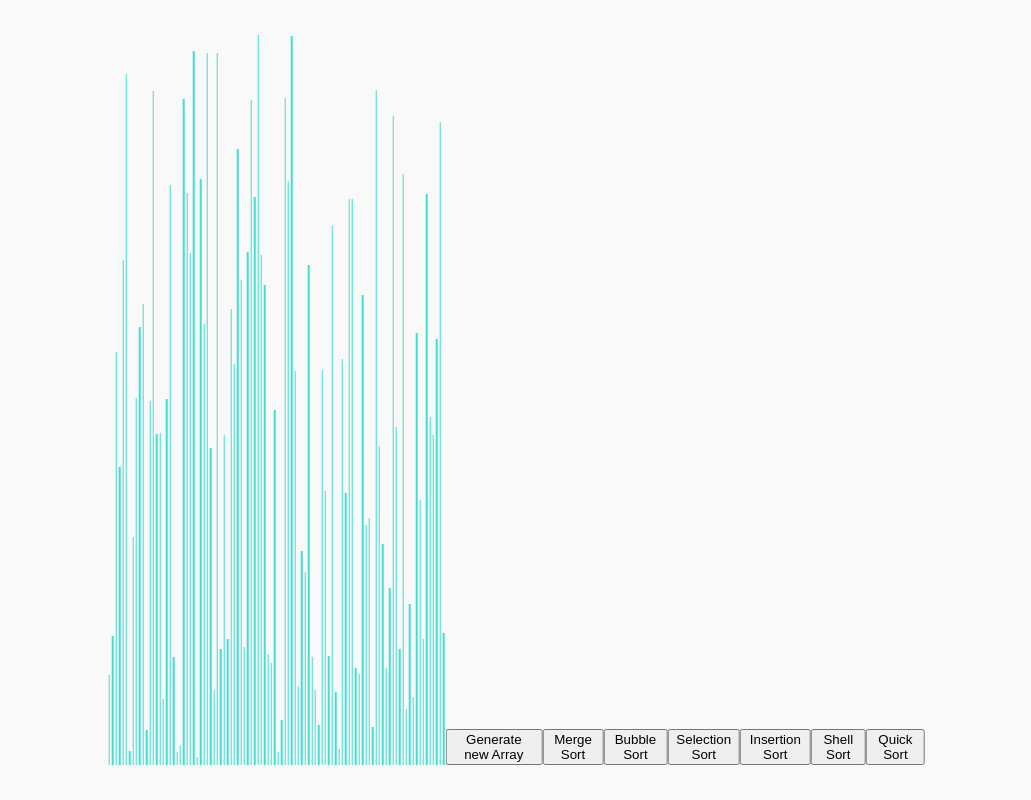
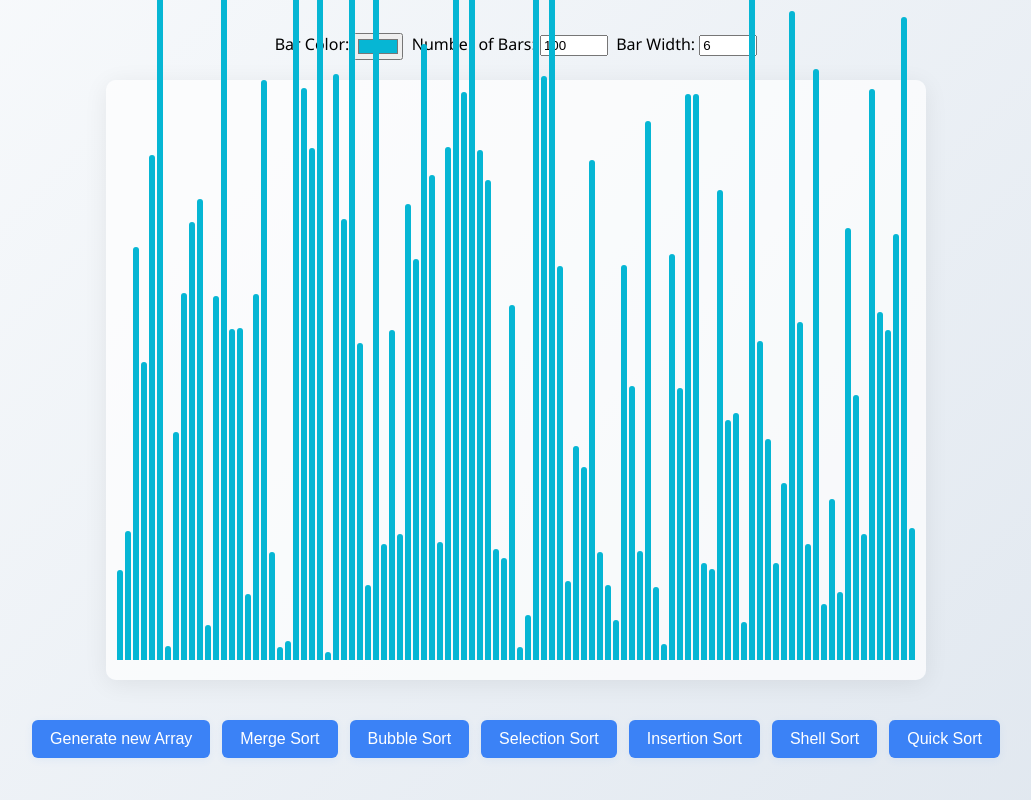
Before and after one commit to droho91/DSA-Visualization, a React (Create React App) app: page / in a window 1280 px wide. Shown: the whole page, without its empty margins (124-1155 px from the left). Built offline with nearby package versions, Linux system fonts and the light colour scheme.

Commit message:
update UI

```diff
--- a/src/SortingVisualizer/SortingVisualizer.css
+++ b/src/SortingVisualizer/SortingVisualizer.css
@@ -1,21 +1,70 @@
 body {
   margin: 0;
-    height: 100vh;
-    position: relative;
-    background-color: #f9f9f9;
+  min-height: 100vh;
+  background: linear-gradient(135deg, #f8fafc 0%, #e0e7ef 100%);
+  font-family: 'Segoe UI', Arial, sans-serif;
 }
 
 .array-container {
-    position: absolute;
-    top: 50%;
-    left: 50%;
-    transform: translate(-50%, -50%);
+  display: flex;
+  flex-direction: column;
+  align-items: center;
+  justify-content: center;
+  min-height: 100vh;
+}
+
+.visualizer-bars {
   display: flex;
   align-items: flex-end;
+  height: 70vh;
+  margin-bottom: 40px;
+  border-radius: 10px;
+  background: rgba(255,255,255,0.7);
+  box-shadow: 0 4px 24px rgba(0,0,0,0.07);
+  padding: 20px 10px;
 }
 
 .array-bar {
-    width: 2px;
-    background-color: pink;
+  width: 6px;
   margin: 0 1px;
+  border-radius: 3px 3px 0 0;
+  transition: height 0.2s, background 0.2s;
 }
+
+button {
+  margin: 0 6px 10px 6px;
+  padding: 10px 18px;
+  border: none;
+  border-radius: 6px;
+  background: #3b82f6;
+  color: #fff;
+  font-weight: 500;
+  font-size: 1rem;
+  cursor: pointer;
+  box-shadow: 0 2px 8px rgba(59,130,246,0.07);
+  transition: background 0.2s, transform 0.1s;
+}
+
+button:hover, button:focus {
+  background: #2563eb;
+  transform: translateY(-2px) scale(1.04);
+}
+
+button:active {
+  background: #1d4ed8;
+}
+
+@media (max-width: 700px) {
+  .visualizer-bars {
+    height: 40vh;
+    padding: 10px 2px;
+  }
+  .array-bar {
+    width: 3px;
+    margin: 0 0.5px;
+  }
+  button {
+    padding: 8px 10px;
+    font-size: 0.9rem;
+  }
+}
--- a/src/SortingVisualizer/SortingVisualizer.jsx
+++ b/src/SortingVisualizer/SortingVisualizer.jsx
@@ -1,4 +1,3 @@
-
 import React from 'react';
 import './SortingVisualizer.css';
 import {
@@ -9,16 +8,20 @@ import {
   getShellSortAnimation,
   getQuickSortAnimation,
 } from '../sortingAlgorithms'
+
 const ANIMATION_SPEED_MS = 1;
-const NUMBER_OF_ARRAY_BARS = 100;
-const PRIMARY_COLOR = 'turquoise';
-const SECONDARY_COLOR = 'red';
+const DEFAULT_NUMBER_OF_ARRAY_BARS = 100;
+const DEFAULT_BAR_COLOR = '#06b6d4';
+const DEFAULT_BAR_WIDTH = 6;
 
 export class SortingVisualizer extends React.Component {
   constructor(props) {
     super(props);
     this.state = {
       array: [],
+      numberOfBars: DEFAULT_NUMBER_OF_ARRAY_BARS,
+      barColor: DEFAULT_BAR_COLOR,
+      barWidth: DEFAULT_BAR_WIDTH,
     };
   }
 
@@ -26,13 +29,43 @@ export class SortingVisualizer extends React.Component {
     this.resetArray();
   }
 
+  resetBarColors = () => {
+    const arrayBars = document.getElementsByClassName('array-bar');
+    for (let i = 0; i < arrayBars.length; i++) {
+      arrayBars[i].style.backgroundColor = this.state.barColor;
+    }
+  };
+
   resetArray() {
     const array = [];
-    for (let i = 0; i < NUMBER_OF_ARRAY_BARS; i++) {
+    for (let i = 0; i < this.state.numberOfBars; i++) {
       array.push(randomIntFromInterval(5, 730));
     }
-    this.setState({ array });
+    this.setState({ array }, this.resetBarColors);
   }
+
+ handleBarColorChange = (e) => {
+  this.setState({ barColor: e.target.value }, () => {
+    this.resetBarColors();
+    // Also update any bars that are currently red (from animation)
+    const arrayBars = document.getElementsByClassName('array-bar');
+    for (let i = 0; i < arrayBars.length; i++) {
+      if (arrayBars[i].style.backgroundColor === 'red' || arrayBars[i].style.backgroundColor === 'rgb(255, 0, 0)') {
+        arrayBars[i].style.backgroundColor = e.target.value;
+      }
+    }
+  });
+};
+
+  handleNumberOfBarsChange = (e) => {
+    const value = Number(e.target.value);
+    this.setState({ numberOfBars: value }, () => this.resetArray());
+  };
+
+  handleBarWidthChange = (e) => {
+    const value = Number(e.target.value);
+    this.setState({ barWidth: value });
+  };
 
   runAnimations(animations) {
     const arrayBars = document.getElementsByClassName('array-bar');
@@ -50,7 +83,7 @@ export class SortingVisualizer extends React.Component {
 
         const barOneStyle = arrayBars[barOneIdx].style;
         const barTwoStyle = arrayBars[barTwoIdx].style;
-      const color = i % 3 === 0 ? 'red' : 'turquoise';
+       const color = i % 3 === 0 ? 'red' : document.getElementById('bar-color-picker')?.value || this.state.barColor;
         setTimeout(() => {
           barOneStyle.backgroundColor = color;
           barTwoStyle.backgroundColor = color;
@@ -71,9 +104,11 @@ export class SortingVisualizer extends React.Component {
         }, i * ANIMATION_SPEED_MS);
       }
     }
+    // Reset bar colors after all animations are done
+    setTimeout(() => {
+      this.resetBarColors();
+    }, animations.length * ANIMATION_SPEED_MS + 50);
   }
-
-
 
   mergeSort() {
     const animations = getMergeSortAnimation(this.state.array);
@@ -105,18 +140,60 @@ export class SortingVisualizer extends React.Component {
     this.runAnimations(animations);
   }
 
-
   render() {
-    const { array } = this.state;
+    const { array, barColor, numberOfBars, barWidth } = this.state;
     return (
       <div className="array-container">
+        <div className="controls" style={{ marginBottom: 20 }}>
+          <label>
+            Bar Color:&nbsp;
+          <input
+  id="bar-color-picker"
+  type="color"
+  value={barColor}
+  onChange={this.handleBarColorChange}
+  style={{ verticalAlign: 'middle' }}
+/>
+          </label>
+          &nbsp;&nbsp;
+          <label>
+            Number of Bars:&nbsp;
+            <input
+              type="number"
+              min="10"
+              max="200"
+              value={numberOfBars}
+              onChange={this.handleNumberOfBarsChange}
+              style={{ width: 60 }}
+            />
+          </label>
+          &nbsp;&nbsp;
+          <label>
+            Bar Width:&nbsp;
+            <input
+              type="number"
+              min="2"
+              max="20"
+              value={barWidth}
+              onChange={this.handleBarWidthChange}
+              style={{ width: 50 }}
+            />
+          </label>
+        </div>
+        <div className="visualizer-bars">
           {array.map((value, idx) => (
             <div
               className="array-bar"
               key={idx}
-            style={{ backgroundColor: PRIMARY_COLOR, height: `${value}px` }}
+              style={{
+                backgroundColor: barColor,
+                height: `${value}px`,
+                width: `${barWidth}px`,
+              }}
             ></div>
           ))}
+        </div>
+        <div>
           <button onClick={() => this.resetArray()}>Generate new Array</button>
           <button onClick={() => this.mergeSort()}>Merge Sort</button>
           <button onClick={() => this.bubbleSort()}>Bubble Sort</button>
@@ -125,6 +202,7 @@ export class SortingVisualizer extends React.Component {
           <button onClick={() => this.shellSort()}>Shell Sort</button>
           <button onClick={() => this.quickSort()}>Quick Sort</button>
         </div>
+      </div>
     );
   }
 }
@@ -132,11 +210,3 @@ export class SortingVisualizer extends React.Component {
 function randomIntFromInterval(min, max) {
   return Math.floor(Math.random() * (max - min + 1) + min);
 }
-
-function arraysAreEqual(arrayOne, arrayTwo) {
-  if (arrayOne.length !== arrayTwo.length) return false;
-  for (let i = 0; i < arrayOne.length; i++) {
-    if (arrayOne[i] !== arrayTwo[i]) return false;
-  }
-  return true;
-}
```
Lines whose indentation alone changed are shown as unchanged.
